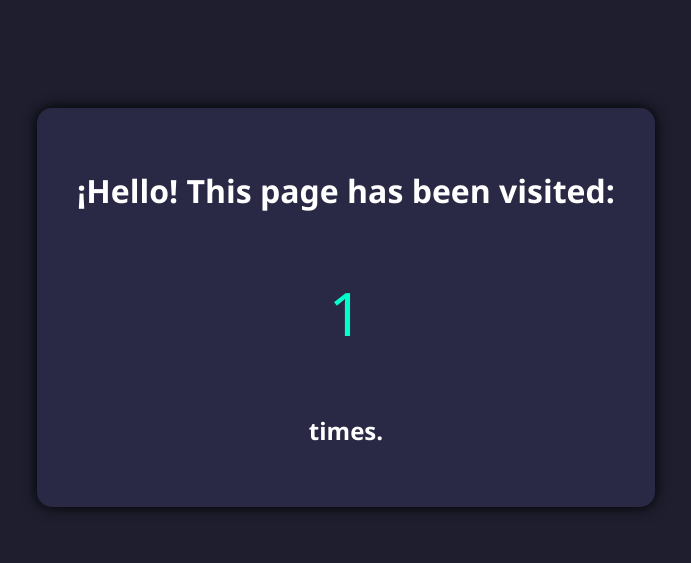
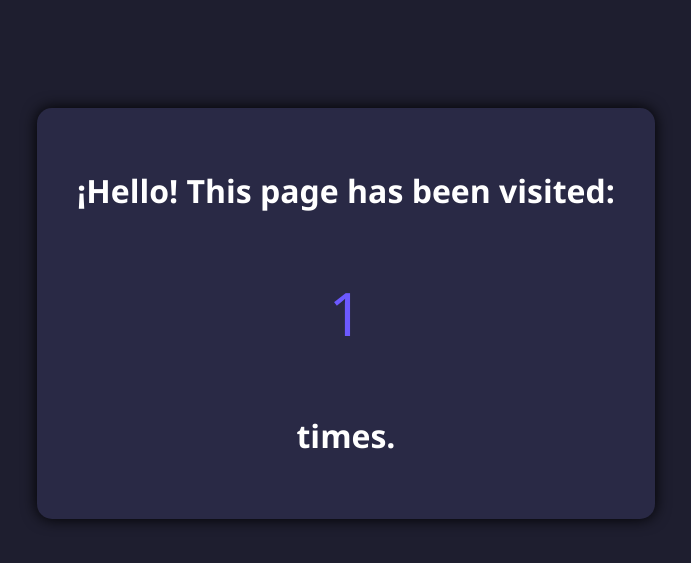
Before and after one commit to m1guelch/pasir, a Flask app: page / in a window 1280 px wide. Shown: the top 563 px of the page, without its empty margins (294-985 px from the left). Run offline with Flask 3, Linux system fonts and the light colour scheme; data comes from the database, SQL or seed files in the repository.

Commit message:
Updating app to trigger workflow

```diff
--- a/app/src/static/styles.css
+++ b/app/src/static/styles.css
@@ -18,10 +18,10 @@ body {
 .counter-box:hover {
     transform: translateY(-5px);
     background: #3a3a6f;
-    box-shadow: 0px 0px 20px #00ffcc;
+    box-shadow: 0px 0px 20px #6c59ff;
 }
 
 .counter {
     font-size: 60px;
-    color: #00ffcc;
+    color: #6c59ff;
 }
--- a/app/src/templates/index.html
+++ b/app/src/templates/index.html
@@ -3,13 +3,14 @@
 <head>
     <title>Visit Counter</title>
     <link rel="stylesheet" href="{{ url_for('static', filename='styles.css') }}">
+    <link rel="icon" href="{{ url_for('static', filename='favicon.ico') }}">
     <script defer src="{{ url_for('static', filename='script.js') }}"></script>
 </head>
 <body>
     <div class="counter-box">
         <h1>¡Hello! This page has been visited:</h1>
         <p class="counter" id="visit-count">{{ count }}</p>
-        <h2>times.</h2>
+        <h1>times.</h1>
     </div>
 </body>
 </html>
```
Also changed, not shown: app/src/static/favicon.ico (added).
